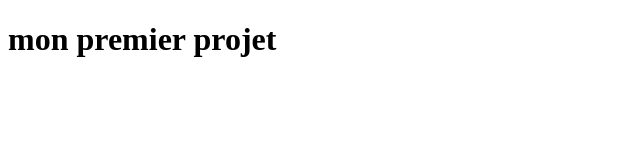
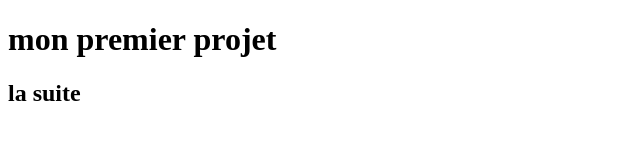
Before and after one commit to mateoGRGP/r-pertoire-git, a plain HTML site: page index.html in a window 1280 px wide. Shown: the whole page, without its empty margins (0-640 px from the left). Drawn offline with Linux system fonts and the light colour scheme.

Commit message:
ajoute suite

```diff
--- a/index.html
+++ b/index.html
@@ -2,5 +2,6 @@
 <html>
     <body>
         <h1>mon premier projet</h1>
+        <h2>la suite</h2>
     </body>
 </html>
```
